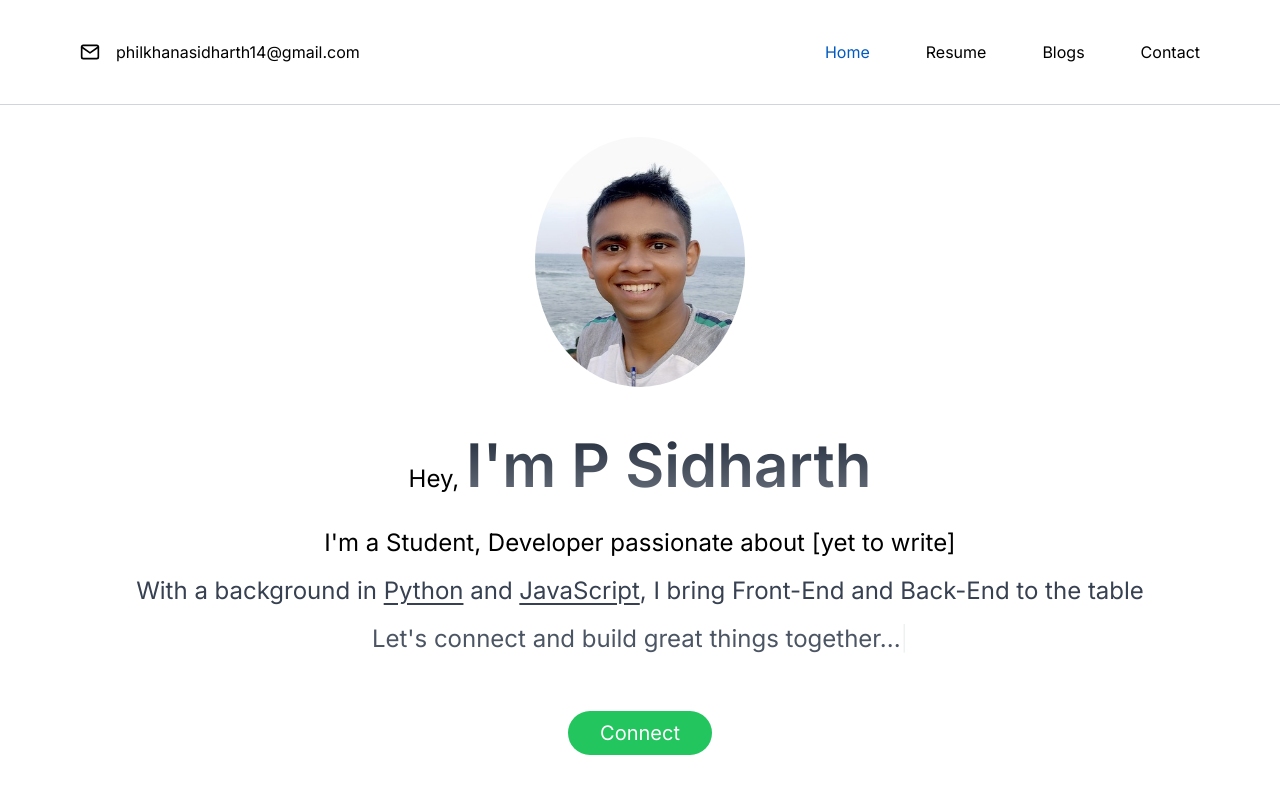
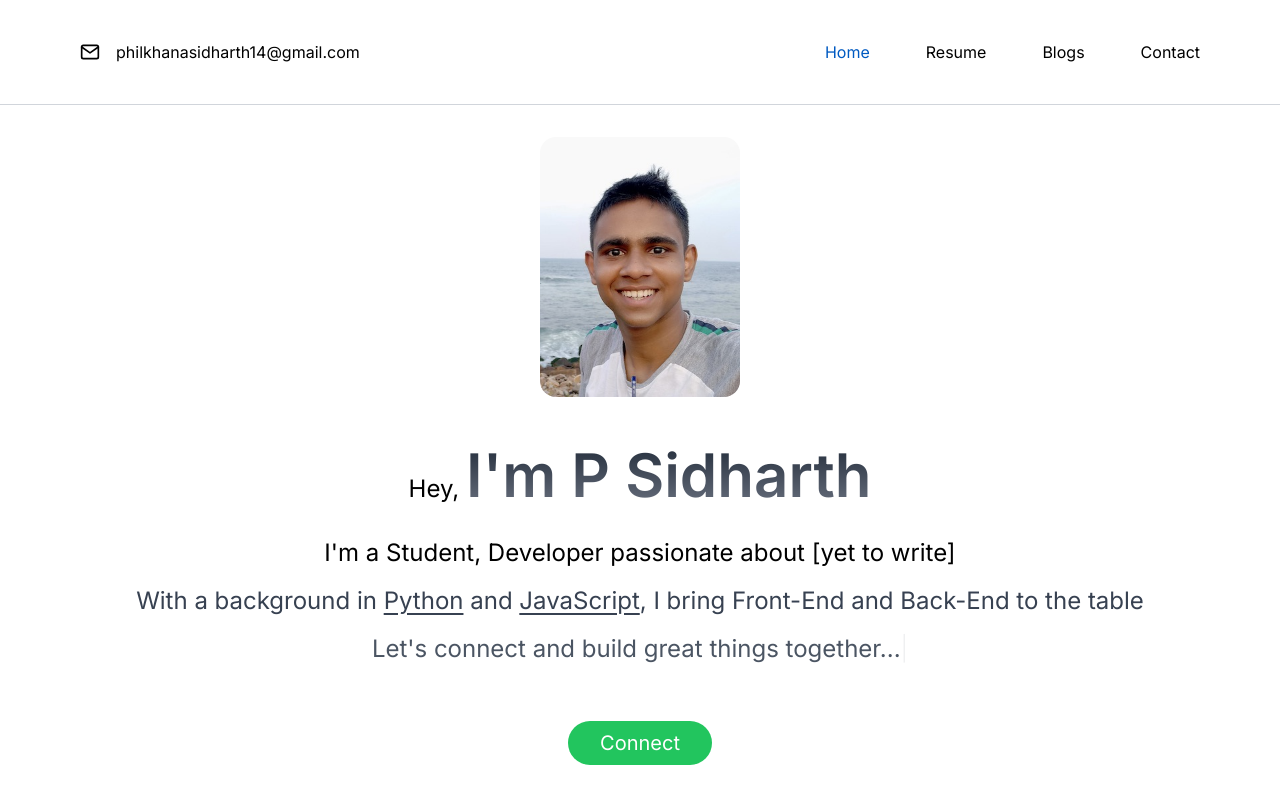
Before and after one commit to psidh/Domain, a Next.js app: page / in a window 1280 px wide. Shown: the top 800 px of the page. Built offline with nearby package versions, Linux system fonts and the light colour scheme.

Commit message:
PFP square

```diff
--- a/src/app/components/TopIntro.js
+++ b/src/app/components/TopIntro.js
@@ -35,7 +35,7 @@ const TopIntro = () => {
           width={200}
           height={300}
           alt="author image"
-          className="w-120 h-140 md:w-[210px] md:h-[250px] rounded-full"
+          className="w-120 h-140 md:w-[200px] md:h-[260px] rounded-2xl"
           priority // Adding the "priority" property
           layout="fixed" // Specify layout to maintain aspect ratio
         />
```
